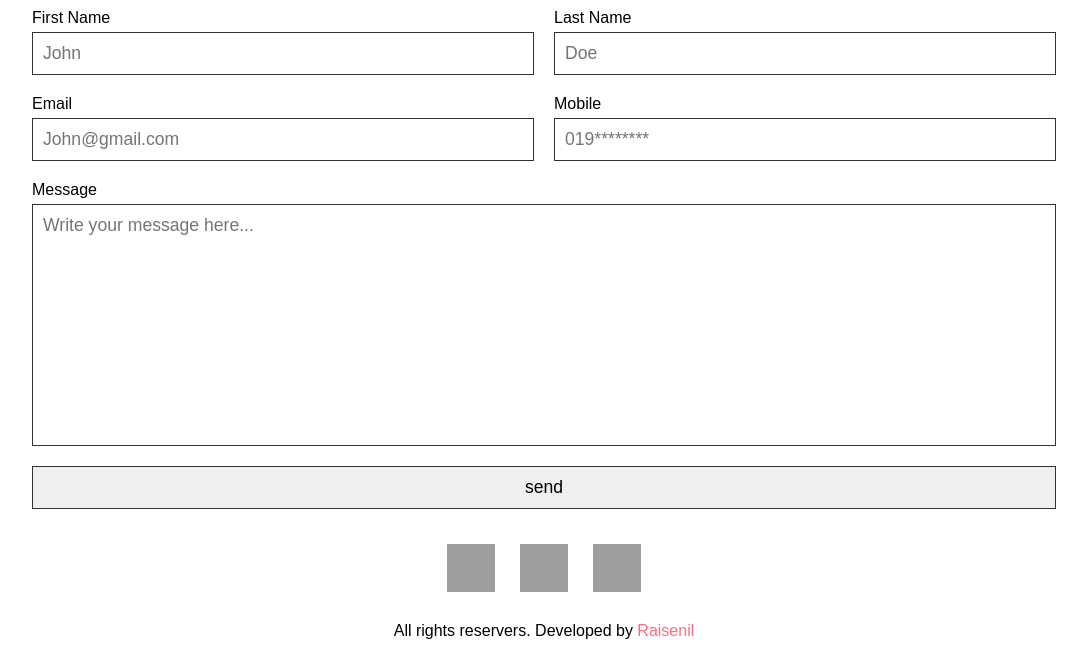
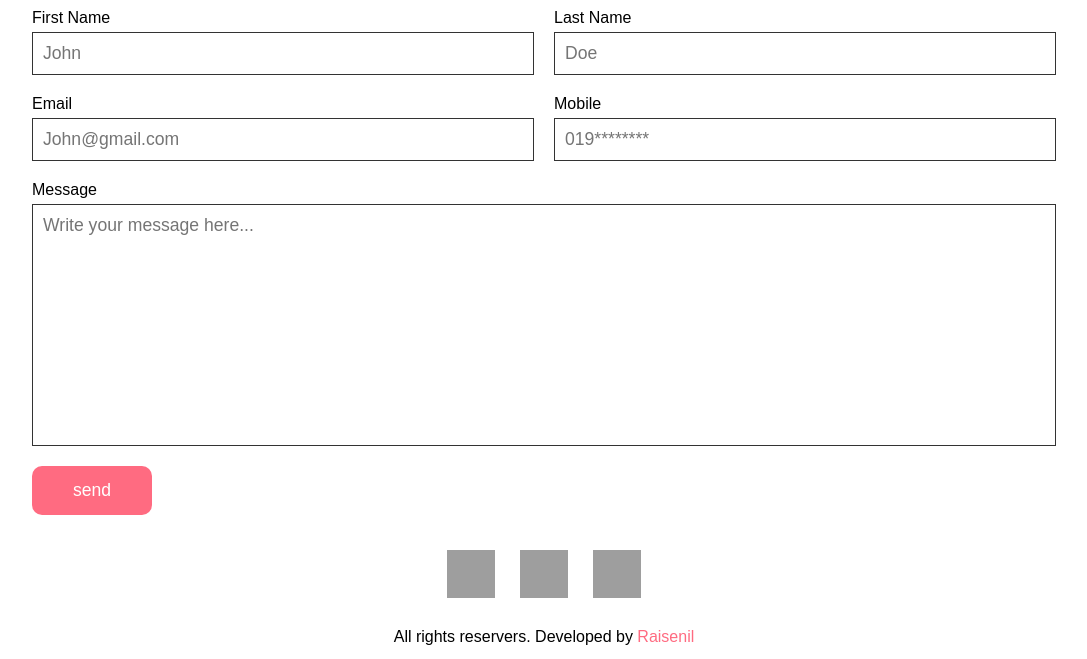
Before and after one commit to Raisenil/Food_Ordering_Website, a PHP site: page /contact.html in a window 1280 px wide. Shown: the part 210-869 px from the top of the page, without its empty margins (96-1183 px from the left). Run offline with PHP 8.4, Linux system fonts and the light colour scheme; grey boxes are pictures that could not be loaded.

Commit message:
Update repo

```diff
--- a/contact.html
+++ b/contact.html
@@ -88,7 +88,7 @@
 
                             <div class="row100">
                                 <div class="inputBox">
-                                    <input type="submit" value="send">
+                                    <input type="submit" value="send" class=".btn btn-primary">
                                 </div>
                             </div>
 
@@ -99,6 +99,12 @@
         </div>
     </section>
     <!-- contact section end -->
+
+    <!-- contact info start -->
+    <section class="cotact-info">
+
+    </section>
+    <!-- contact info end -->
 
     <!-- Social Start -->
     <section class="social">
--- a/css/style.css
+++ b/css/style.css
@@ -265,7 +265,13 @@ fieldset{
 }
 
 .inputBox input[type="submit"]{
-
+    border: none;
+    border-radius: 10px;
+    font-size: 1.1em;
+    max-width: 120px;
+    font-weight: 500;
+    cursor: pointer;
+    padding: 14px 15px;
 }
 
 
```
